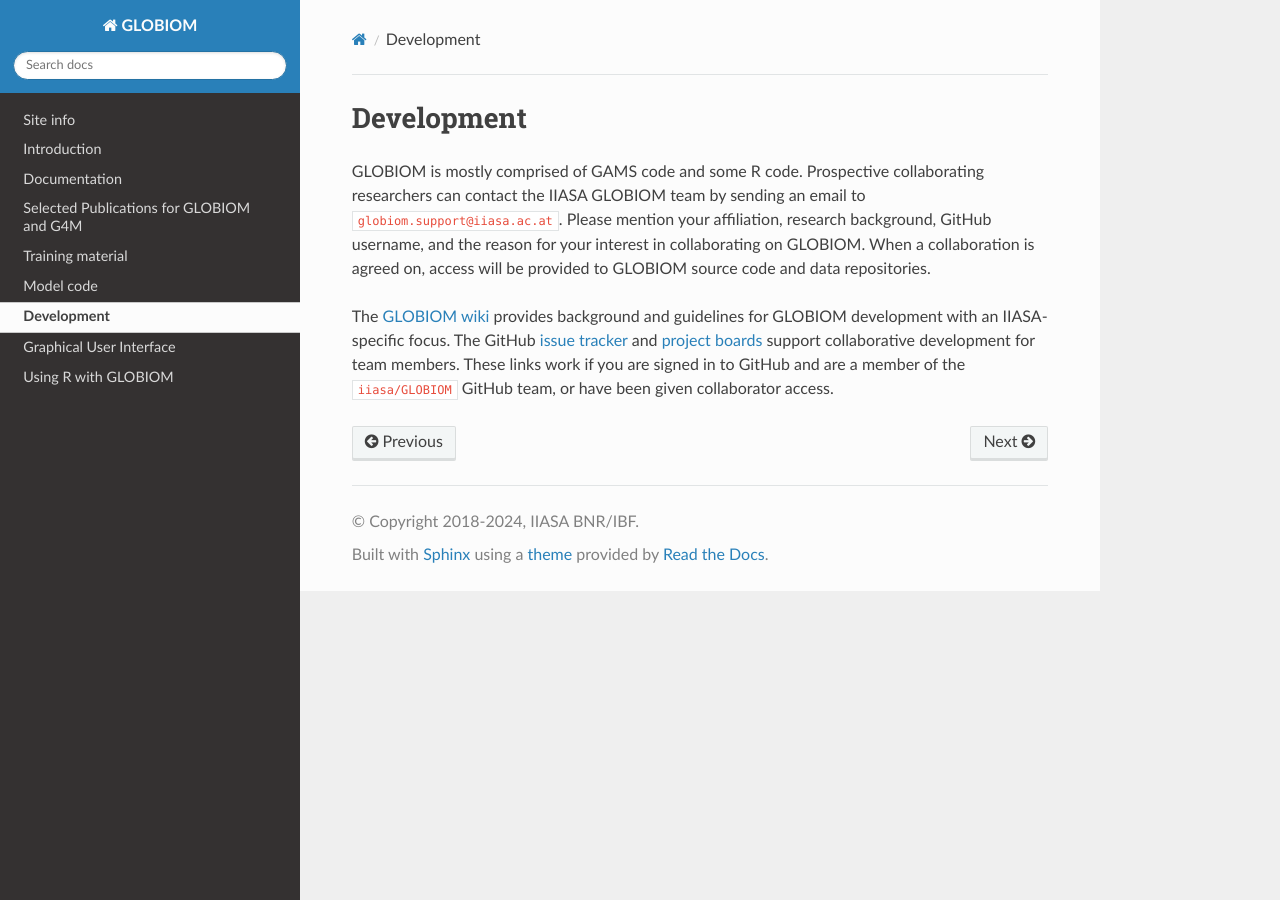
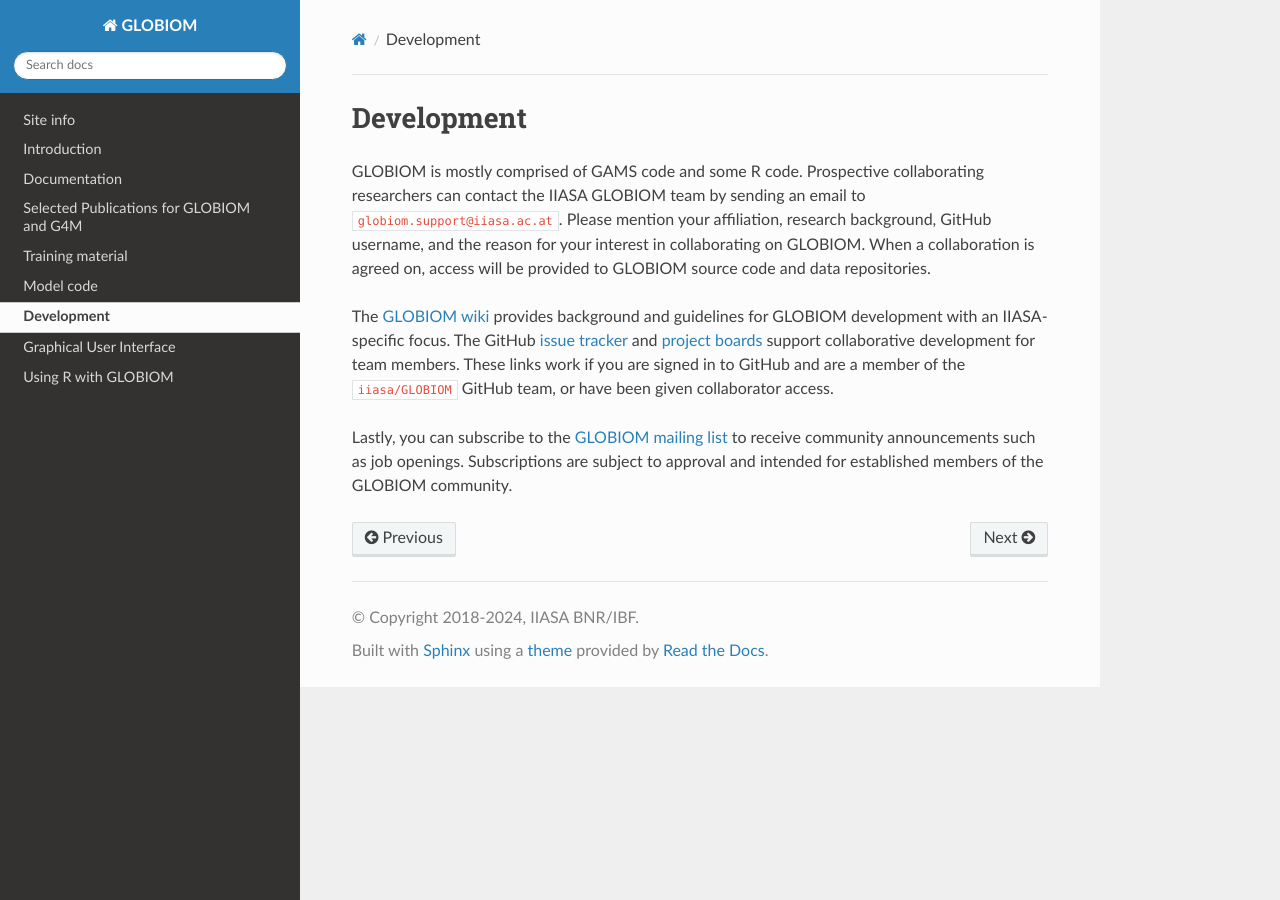
Before and after one commit to iiasa/GLOBIOM_doc, a Sphinx documentation site: the page built from source/development.rst, in a window 1280 px wide. Built offline with Sphinx 7.4.7 and the Read the Docs theme 3.1.0, drawn with Linux system fonts in a browser that asks for light colours; pages that are not in the unit, such as notebooks, are missing from menus.

Commit message:
Reference mailing list

```diff
--- a/source/development.rst
+++ b/source/development.rst
@@ -3,3 +3,5 @@ Development
 GLOBIOM is mostly comprised of GAMS code and some R code. Prospective collaborating researchers can contact the IIASA GLOBIOM team by sending an email to ``globiom.support@iiasa.ac.at``. Please mention your affiliation, research background, GitHub username, and the reason for your interest in collaborating on GLOBIOM. When a collaboration is agreed on, access will be provided to GLOBIOM source code and data repositories.
 
 The `GLOBIOM wiki <https://github.com/iiasa/GLOBIOM/wiki>`_ provides background and guidelines for GLOBIOM development with an IIASA-specific focus. The GitHub `issue tracker <https://github.com/iiasa/GLOBIOM/issues>`_ and `project boards <https://github.com/iiasa/GLOBIOM/projects>`_ support collaborative development for team members. These links work if you are signed in to GitHub and are a member of the ``iiasa/GLOBIOM`` GitHub team, or have been given collaborator access.
+
+Lastly, you can subscribe to the `GLOBIOM mailing list <https://lists.globiom.org/mailman/listinfo/globiom-l>`_ to receive community announcements such as job openings. Subscriptions are subject to approval and intended for established members of the GLOBIOM community.
```
